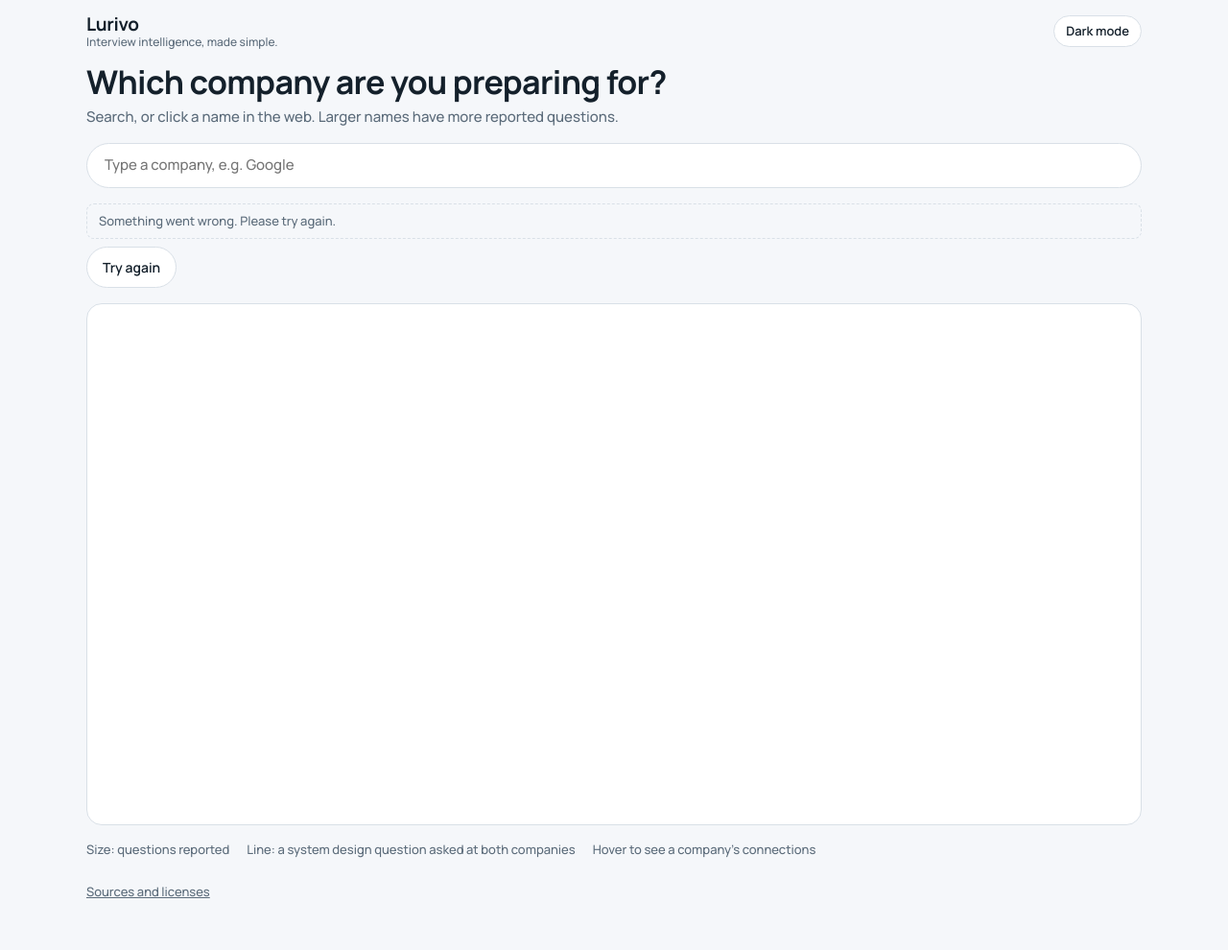
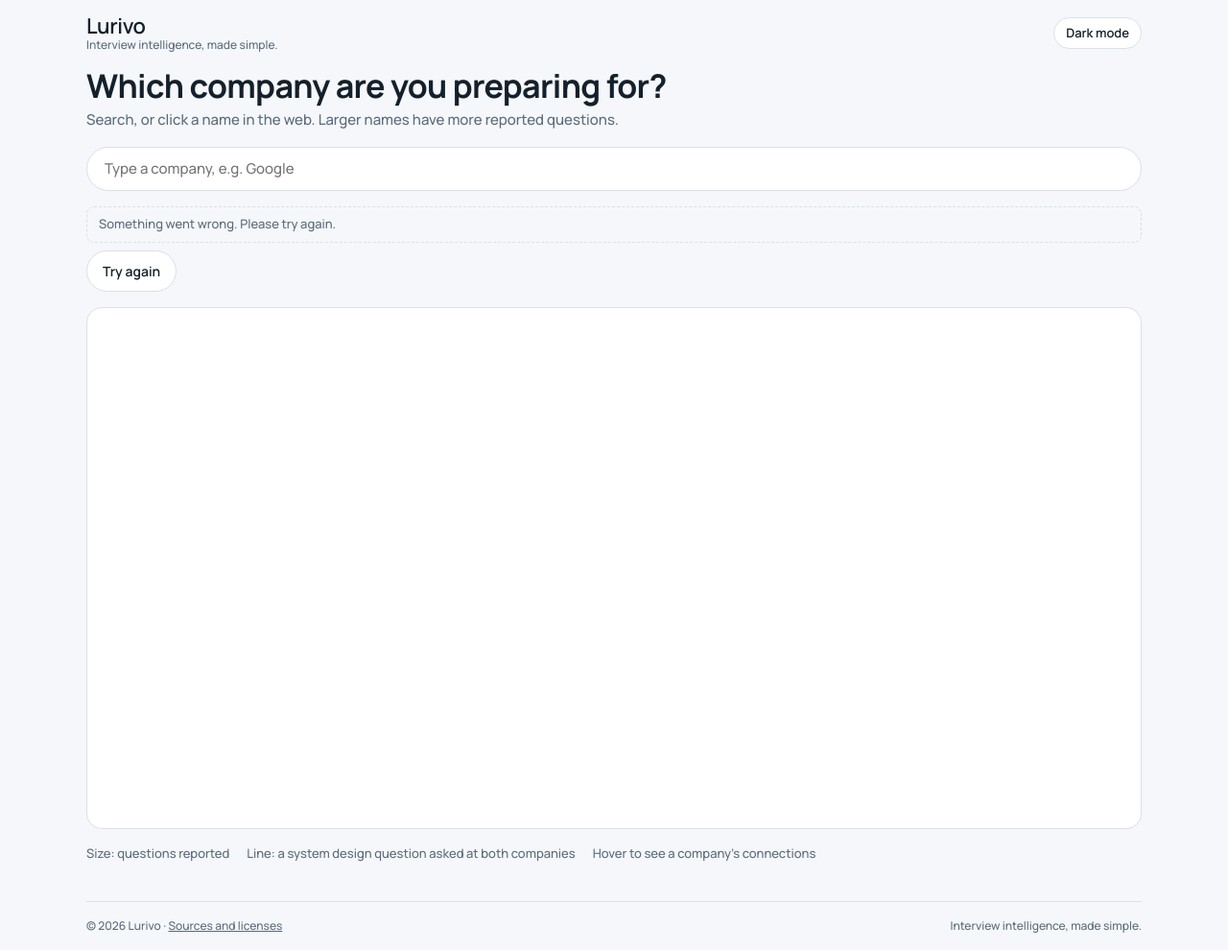
Before and after one commit to NupurMunda/roundwise-frontend, a website with bundled scripts: page index.html in a window 1280 px wide. Shown: the whole page at 96% size. Built offline with nearby package versions, Linux system fonts and the light colour scheme; files whose address does not match are found by name.

Commit message:
Resize brand name and add bottom footer bar
Co-Authored-By: Claude Sonnet 5.5 <noreply@anthropic.com>

```diff
--- a/css/style.css
+++ b/css/style.css
@@ -24,8 +24,9 @@
 * { box-sizing: border-box; }
 [hidden] { display: none !important; }
 body {
+  display: flex; flex-direction: column; min-height: 100vh; min-height: 100dvh;
   background: var(--bg); color: var(--ink); font: 15px/1.5 var(--f-body); margin: 0;
-  padding-block: calc(14px + env(safe-area-inset-top, 0px)) calc(40px + env(safe-area-inset-bottom, 0px));
+  padding-block: calc(14px + env(safe-area-inset-top, 0px)) calc(16px + env(safe-area-inset-bottom, 0px));
   padding-left: max(16px, env(safe-area-inset-left, 0px)); padding-right: max(16px, env(safe-area-inset-right, 0px));
 }
 .wrap { width: 100%; max-width: 1100px; margin: 0 auto; display: flex; flex-direction: column; gap: 16px; }
@@ -42,8 +43,10 @@ p { margin: 0; }
 .top { display: flex; justify-content: space-between; align-items: center; gap: 12px; }
 .brandbox { display: flex; flex-direction: column; line-height: 1.2; }
 .tagline { font-size: 12px; color: var(--muted); }
-.brand { font-weight: 700; font-size: 19px; letter-spacing: -.02em; text-decoration: none; }
-.footer { display: flex; gap: 16px; flex-wrap: wrap; font-size: 13px; color: var(--muted); padding-top: 8px; }
+.brand { font-weight: 600; font-size: 22px; letter-spacing: -.02em; text-decoration: none; }
+.page { flex: 1; }
+.page > main { padding-bottom: 24px; }
+.footer { display: flex; justify-content: space-between; gap: 4px 16px; flex-wrap: wrap; margin-top: auto; padding-top: 16px; border-top: 1px solid var(--line); font-size: 12px; color: var(--muted); }
 .note { font-size: 13px; color: var(--muted); border: 1px dashed var(--line); border-radius: 8px; padding: 8px 12px; }
 .note + .btn { margin-top: 8px; align-self: flex-start; }
 
--- a/index.html
+++ b/index.html
@@ -13,7 +13,7 @@
   <script src="/js/theme.js"></script>
 </head>
 <body>
-  <div class="wrap">
+  <div class="wrap page">
     <header class="top">
       <div class="brandbox"><a class="brand" href="/">Lurivo</a><span class="tagline">Interview intelligence, made simple.</span></div>
       <button id="theme" class="btn small" type="button"></button>
@@ -37,7 +37,10 @@
         <span>Hover to see a company's connections</span>
       </div>
     </main>
-    <footer class="footer"><a href="/sources">Sources and licenses</a></footer>
+    <footer class="footer">
+      <span>© 2026 Lurivo · <a href="/sources">Sources and licenses</a></span>
+      <span>Interview intelligence, made simple.</span>
+    </footer>
   </div>
   <script type="module" src="/js/home.js"></script>
 </body>
```
Also changed, not shown: 404.html (+5 -2 lines), company.html (+5 -2 lines), sources.html (+5 -2 lines).
